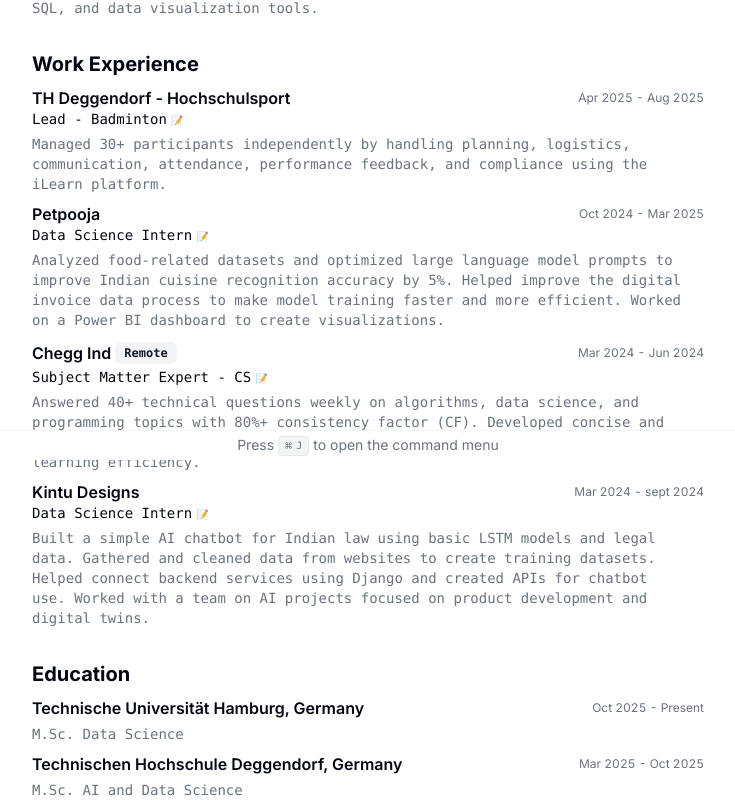
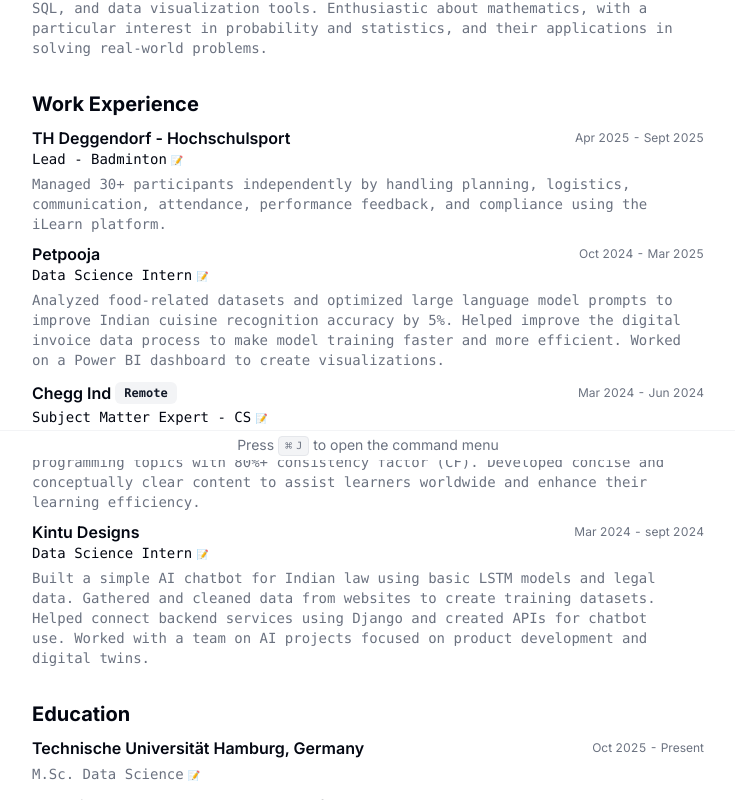
Before and after one commit to ShiroyaJay/Portfolio_website, a Next.js app: page / in a window 1280 px wide. Shown: the part 340-1140 px from the top of the page, without its empty margins (272-1007 px from the left). Built offline with nearby package versions, Linux system fonts and the light colour scheme.

Commit message:
added certificate in education section

```diff
--- a/src/app/page.tsx
+++ b/src/app/page.tsx
@@ -164,7 +164,18 @@
                     </div>
                   </div>
                 </CardHeader>
-                <CardContent className="mt-2">{education.degree}</CardContent>
+                <CardContent className="mt-2">{education.degree}
+                  {education.certificate && (
+            <a
+              href={education.certificate}
+              target="_blank"
+              rel="noopener noreferrer"
+              className="text-blue-600 hover:text-blue-800 text-[10px] ml-1"
+            >
+              📝
+            </a>
+          )}
+                </CardContent>
               </Card>
             );
           })}
--- a/src/data/resume-data.tsx
+++ b/src/data/resume-data.tsx
@@ -1,5 +1,6 @@
 // Project: resume-builder
 import { GitHubIcon, LinkedInIcon, XIcon } from "@/components/icons";
+import { Certificate } from "crypto";
 
 export const RESUME_DATA = {
   name: "JAY SHIROYA",
@@ -9,7 +10,7 @@
   about:
     "Pursuing Master’s in Data Science while learning and understanding the world of Artificial Intelligence.",
   summary:
-    "Passionate about transforming data into actionable insights using machine learning and AI techniques. Worked as a data science intern and currently contributing to the sports department at TH Deggendorf. Proficient in Python, SQL, and data visualization tools.",
+    "Passionate about transforming data into actionable insights using machine learning and AI techniques. Worked as a data science intern and served as the Badminton Lead in the Sports Department at TH Deggendorf. Proficient in Python, SQL, and data visualization tools. Enthusiastic about mathematics, with a particular interest in probability and statistics, and their applications in solving real-world problems.",
   avatarUrl: "https://avatars.githubusercontent.com/u/121104652?s=400&u=6359b2cdaef46825bac0ae31f2edfa17601604f4&v=4",
   personalWebsiteUrl: "https://jayshiroya-portfolio.vercel.app/",
   contact: {
@@ -35,18 +36,21 @@
       degree: "M.Sc. Data Science",
       start: "Oct 2025",
       end: "Present",
+      certificate: "https://drive.google.com/file/d/1MActEI2KdMzOzSasa4D5OjNLTuQ4KSZY/view?usp=sharing"
     },
     {
       school: "Technischen Hochschule Deggendorf, Germany",
       degree: "M.Sc. AI and Data Science",
       start: "Mar 2025",
-      end: "Oct 2025",
+      end: "Sept 2025",
+      certificate: undefined
     },
     {
       school: "Government Engineering College Gandhinagar, India",
       degree: "B.E. Computer Engineering",
       start: "2020",
       end: "  2024",
+      certificate: undefined
     },
   ],
   work: [
@@ -57,7 +61,7 @@
       title: "Lead - Badminton",
       // logo: ParabolLogo,
       start: "Apr 2025",
-      end: "Aug 2025",
+      end: "Sept 2025",
       description:
         "Managed 30+ participants independently by handling planning, logistics, communication, attendance, performance feedback, and compliance using the iLearn platform.",
       certificate: "https://drive.google.com/file/d/1701kt87SjQ2ibbGmgoiFsvxGi_NYUa9a/view?usp=sharing"
```
